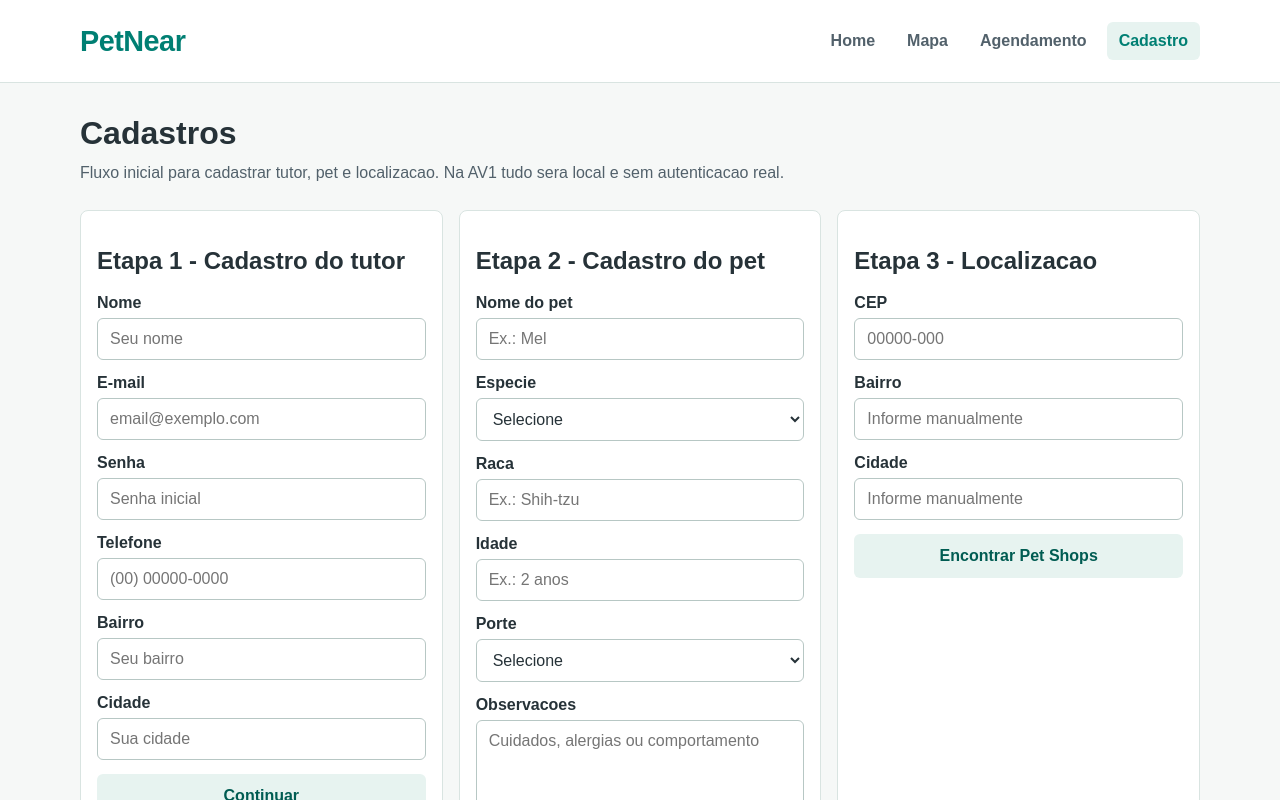
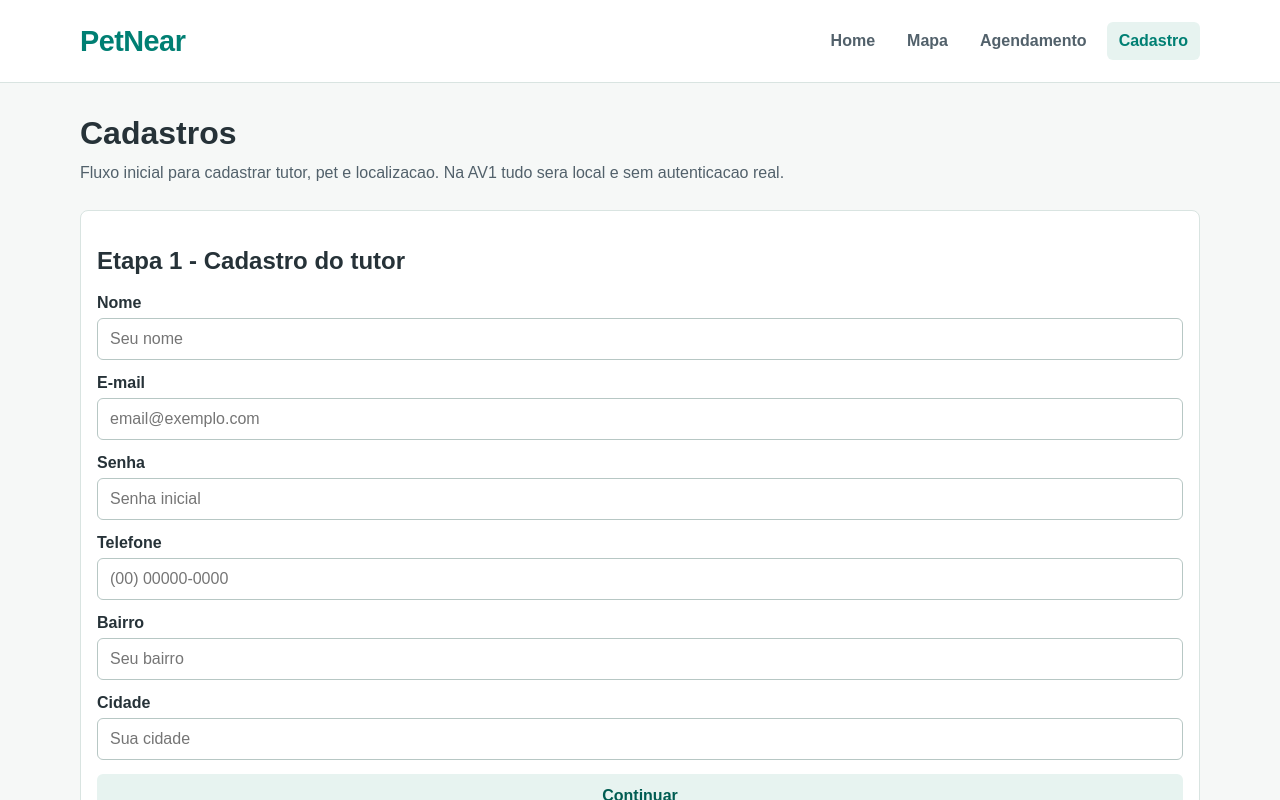
Before and after one commit to GirlenioGomesDev/Projeto-Front-end-faculdade, a React (Vite) app: page /cadastros in a window 1280 px wide. Shown: the top 800 px of the page. Built offline with nearby package versions, Linux system fonts and the light colour scheme.

Commit message:
feat: avançar cadastro após validar tutor

```diff
--- a/src/components/UserForm/UserForm.jsx
+++ b/src/components/UserForm/UserForm.jsx
@@ -66,7 +66,7 @@ NAO ESCREVA A SOLUCAO.
 import { useState } from "react";
 import { useNavigate } from "react-router-dom";
 
-function UserForm() {
+function UserForm ({ onContinuar}) {
   const navigate = useNavigate();
 
   const [nomeTutor, setnomeTutor] = useState("");
@@ -114,7 +114,7 @@ function UserForm() {
           emailTutor !== "" &&
           cidadeTutor !== ""
         ) {
-          navigate("/cadastros");
+          onContinuar();
         }
       }}
 
--- a/src/pages/Cadastros/Cadastros.jsx
+++ b/src/pages/Cadastros/Cadastros.jsx
@@ -88,20 +88,30 @@ function Cadastros() {
       </header>
 
       <div className="grid">
+        {etapaAtual === 1 && (
         <article className="card">
           <h2>Etapa 1 - Cadastro do tutor</h2>
-          <UserForm />
+          <UserForm onContinuar={() => setEtapaAtual(2)} />
         </article>
 
+        )}
+
+        {etapaAtual === 2 &&(
         <article className="card">
           <h2>Etapa 2 - Cadastro do pet</h2>
           <PetForm />
         </article>
 
+        )}
+
+        {etapaAtual === 3 && (
         <article className="card">
           <h2>Etapa 3 - Localizacao</h2>
           <LocationForm />
         </article>
+
+        )}
+
       </div>
 
       {/* =================================================
```
